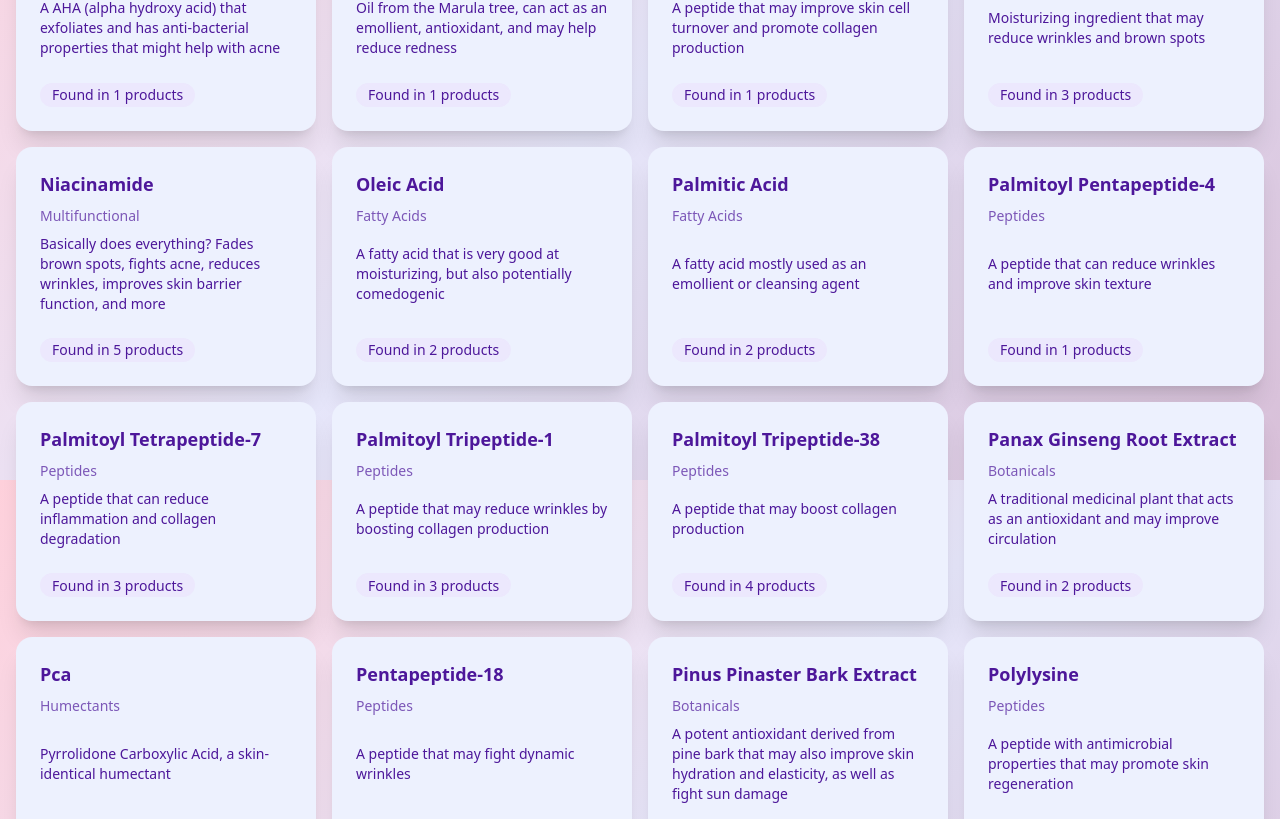
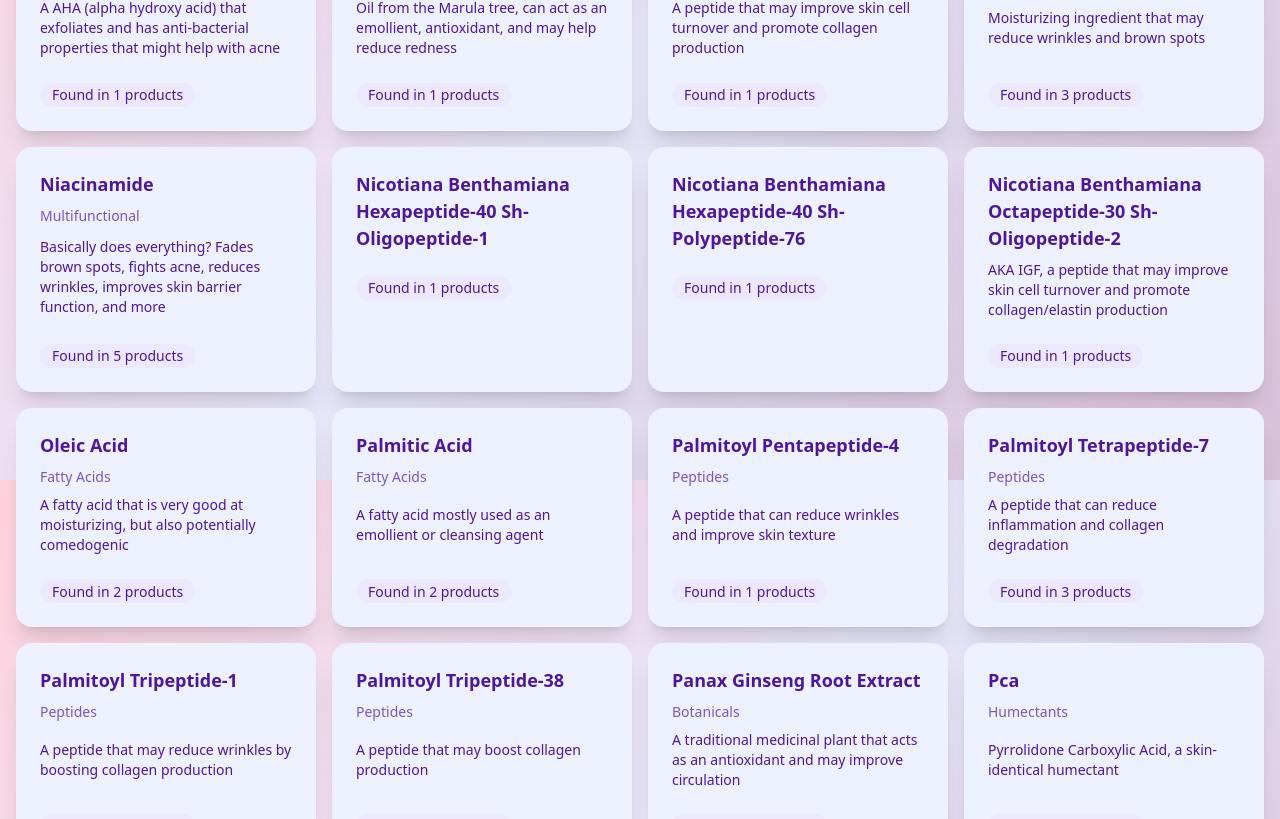
Before and after one commit to melissamcewen/routine-builder, a SvelteKit app: page /ingredients in a window 1280 px wide. Shown: the part 3520-4339 px from the top of the page. Built offline with nearby package versions, Linux system fonts and the light colour scheme.

Commit message:
updating ingredients parser

```diff
--- a/scripts/ingredientParser.ts
+++ b/scripts/ingredientParser.ts
@@ -117,12 +117,15 @@ export const INGREDIENT_SYNONYMS: Record<string, string> = {
 	'Nicotiana Benthamiana Hexapeptide-40 sh-Polypeptide-76': 'TGF',
 	Cyanocobalamin: 'Vitamin B12',
 	'Sodium PCA': 'PCA',
-	// Add reverse mappings for growth factors
+	EGCG: 'Epigallocatechin Gallate',
+	'Ginseng Extract': 'Panax Ginseng Root Extract'
+};
+
+// Map of growth factors to their full names
+export const GROWTH_FACTORS: Record<string, string> = {
 	IGF: 'Nicotiana Benthamiana Octapeptide-30 sh-Oligopeptide-2',
 	EGF: 'Nicotiana Benthamiana Hexapeptide-40 sh-Oligopeptide-1',
-	TGF: 'Nicotiana Benthamiana Hexapeptide-40 sh-Polypeptide-76',
-	EGCG: 'Epigallocatechin Gallate',
-	'Ginseng Extract': 'Panax Ginseng Root Extract'
+	TGF: 'Nicotiana Benthamiana Hexapeptide-40 sh-Polypeptide-76'
 };
 
 /*
@@ -150,6 +153,14 @@ export const INGREDIENT_SYNONYMS: Record<string, string> = {
 */
 
 export function generateIngredientId(name: string): string {
+	// For growth factors, use the full name for the ID
+	if (GROWTH_FACTORS[name]) {
+		return GROWTH_FACTORS[name]
+			.toLowerCase()
+			.replace(/[^a-z0-9]+/g, '-') // Replace non-alphanumeric chars with hyphens
+			.replace(/^-+|-+$/g, ''); // Remove leading/trailing hyphens
+	}
+
 	// For synonyms, use the primary ingredient name to generate the ID
 	const primaryName = INGREDIENT_SYNONYMS[name] || name;
 	return primaryName
@@ -164,7 +175,10 @@ export function normalizeIngredientName(name: string): string {
 		'euk 134': 'EUK 134',
 		igf: 'IGF',
 		egf: 'EGF',
-		tgf: 'TGF'
+		tgf: 'TGF',
+		'nicotiana benthamiana octapeptide-30 sh-oligopeptide-2': 'IGF',
+		'nicotiana benthamiana hexapeptide-40 sh-oligopeptide-1': 'EGF',
+		'nicotiana benthamiana hexapeptide-40 sh-polypeptide-76': 'TGF'
 	};
 
 	// Keep original spacing and special characters, just normalize case
@@ -325,12 +339,16 @@ export function parseIngredients(
 				tags.push('key-ingredient');
 			}
 
+			// For growth factors, add the full name as a synonym
+			const fullName = GROWTH_FACTORS[normalizedName];
+			const allSynonyms = fullName ? [...synonyms, fullName] : synonyms;
+
 			ingredientMap.set(id, {
 				name: normalizedName,
 				id,
 				products: [productId],
 				tags,
-				...(synonyms.length > 0 && { synonyms })
+				...(allSynonyms.length > 0 && { synonyms: allSynonyms })
 			});
 		});
 
--- a/src/lib/ingredients.ts
+++ b/src/lib/ingredients.ts
@@ -35,7 +35,8 @@ export const ingredients: { [key: string]: Ingredient } = {
     "products": [
       "uv-filters-spf-45-serum"
     ],
-    "tags": []
+    "tags": [],
+    "synonyms": []
   },
   "acacia-senegal-gum": {
     "name": "Acacia Senegal Gum",
@@ -271,7 +272,8 @@ export const ingredients: { [key: string]: Ingredient } = {
     "products": [
       "uv-filters-spf-45-serum"
     ],
-    "tags": []
+    "tags": [],
+    "synonyms": []
   },
   "aqua-water-eau": {
     "name": "Aqua Water Eau",
@@ -425,7 +427,8 @@ export const ingredients: { [key: string]: Ingredient } = {
     "products": [
       "uv-filters-spf-45-serum"
     ],
-    "tags": []
+    "tags": [],
+    "synonyms": []
   },
   "behenyl-alcohol": {
     "name": "Behenyl Alcohol",
@@ -571,7 +574,8 @@ export const ingredients: { [key: string]: Ingredient } = {
     "products": [
       "uv-filters-spf-45-serum"
     ],
-    "tags": []
+    "tags": [],
+    "synonyms": []
   },
   "c12-15-alkyl-benzoate": {
     "name": "C12-15 Alkyl Benzoate",
@@ -925,7 +929,8 @@ export const ingredients: { [key: string]: Ingredient } = {
     "products": [
       "uv-filters-spf-45-serum"
     ],
-    "tags": []
+    "tags": [],
+    "synonyms": []
   },
   "dimethicone": {
     "name": "Dimethicone",
@@ -952,7 +957,8 @@ export const ingredients: { [key: string]: Ingredient } = {
     "products": [
       "uv-filters-spf-45-serum"
     ],
-    "tags": []
+    "tags": [],
+    "synonyms": []
   },
   "dimethyl-isosorbide": {
     "name": "Dimethyl Isosorbide",
@@ -1686,7 +1692,8 @@ export const ingredients: { [key: string]: Ingredient } = {
     "products": [
       "uv-filters-spf-45-serum"
     ],
-    "tags": []
+    "tags": [],
+    "synonyms": []
   },
   "isohexadecane": {
     "name": "Isohexadecane",
@@ -1975,7 +1982,8 @@ export const ingredients: { [key: string]: Ingredient } = {
     "products": [
       "uv-filters-spf-45-serum"
     ],
-    "tags": []
+    "tags": [],
+    "synonyms": []
   },
   "naringenin": {
     "name": "Naringenin",
@@ -2009,8 +2017,12 @@ export const ingredients: { [key: string]: Ingredient } = {
     "products": [
       "gf-15-solution"
     ],
-    "tags": [],
-    "synonyms": []
+    "tags": [
+      "key-ingredient"
+    ],
+    "synonyms": [
+      "Nicotiana Benthamiana Hexapeptide-40 sh-Oligopeptide-1"
+    ]
   },
   "nicotiana-benthamiana-hexapeptide-40-sh-polypeptide-76": {
     "name": "Nicotiana Benthamiana Hexapeptide-40 Sh-Polypeptide-76",
@@ -2018,8 +2030,12 @@ export const ingredients: { [key: string]: Ingredient } = {
     "products": [
       "gf-15-solution"
     ],
-    "tags": [],
-    "synonyms": []
+    "tags": [
+      "key-ingredient"
+    ],
+    "synonyms": [
+      "Nicotiana Benthamiana Hexapeptide-40 sh-Polypeptide-76"
+    ]
   },
   "nicotiana-benthamiana-octapeptide-30-sh-oligopeptide-2": {
     "name": "Nicotiana Benthamiana Octapeptide-30 Sh-Oligopeptide-2",
@@ -2027,8 +2043,14 @@ export const ingredients: { [key: string]: Ingredient } = {
     "products": [
       "gf-15-solution"
     ],
-    "tags": [],
-    "synonyms": []
+    "tags": [
+      "key-ingredient"
+    ],
+    "synonyms": [
+      "IGF",
+      "Nicotiana Benthamiana Octapeptide-30 sh-Oligopeptide-2"
+    ],
+    "description": "AKA IGF, a peptide that may improve skin cell turnover and promote collagen/elastin production"
   },
   "oleic-acid": {
     "name": "Oleic Acid",
@@ -3029,7 +3051,8 @@ export const ingredients: { [key: string]: Ingredient } = {
     "products": [
       "uv-filters-spf-45-serum"
     ],
-    "tags": []
+    "tags": [],
+    "synonyms": []
   },
   "sphingolipids": {
     "name": "Sphingolipids",
@@ -3264,7 +3287,8 @@ export const ingredients: { [key: string]: Ingredient } = {
     "products": [
       "uv-filters-spf-45-serum"
     ],
-    "tags": []
+    "tags": [],
+    "synonyms": []
   },
   "triethanolamine": {
     "name": "Triethanolamine",
```
